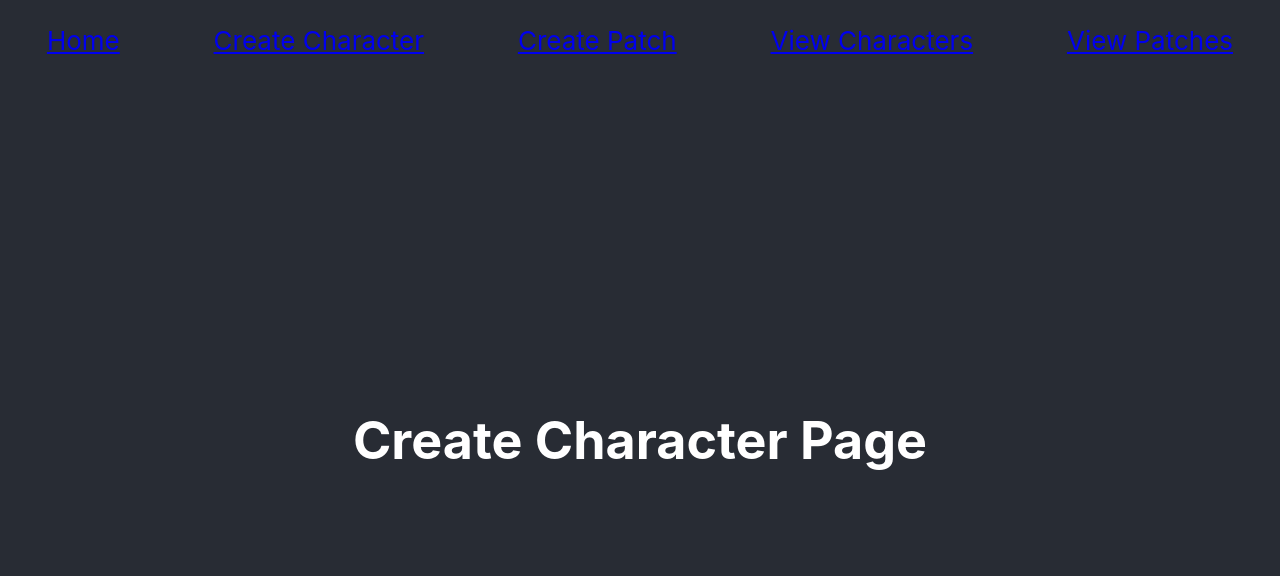
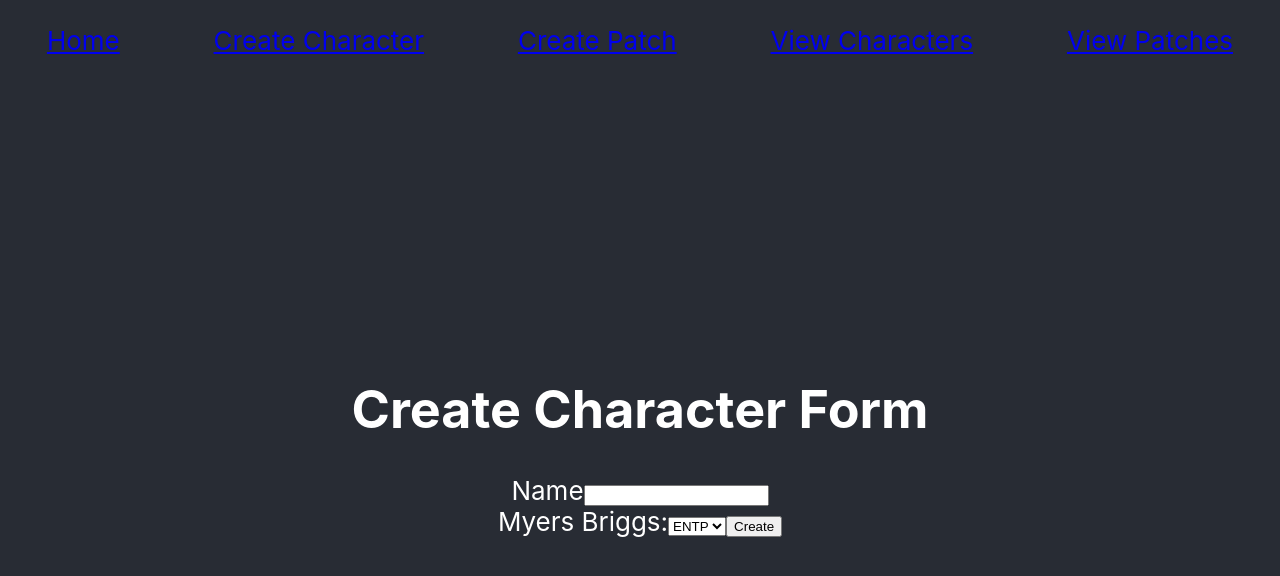
Before and after one commit to xdeathofmojox/punkin_patch, a React (Create React App) app: page /createCharacter in a window 1280 px wide. Shown: the top 576 px of the page. Built offline with nearby package versions, Linux system fonts and the light colour scheme.

Commit message:
Add basic form for character creation

```diff
--- a/src/Components/CreateCharacterForm.js
+++ b/src/Components/CreateCharacterForm.js
@@ -0,0 +1,73 @@
+import React from 'react';
+
+class CreateCharacterForm extends React.Component {
+    constructor(props) {
+      super(props);
+      this.state = {
+        name: "",
+        myers_briggs: "entp"
+      };
+
+      this.handleInputChange = this.handleInputChange.bind(this);
+      this.handleSubmit = this.handleSubmit.bind(this);
+    }
+
+    handleInputChange(event) {
+      const target = event.target;
+      const value = target.type === 'checkbox' ? target.checked : target.value;
+      const name = target.name;
+
+      this.setState({
+        [name]: value
+      });
+    }
+
+    handleSubmit(event) {
+        console.log(this.state.name);
+        console.log(this.state.myers_briggs);
+        event.preventDefault();
+    }
+
+    render() {
+      return (
+        <form onSubmit={this.handleSubmit}>
+          <label>
+            Name
+            <input
+              name="name"
+              type="text"
+              value={this.state.name}
+              onChange={this.handleInputChange} />
+          </label>
+          <br />
+          <label>
+            Myers Briggs:
+            <select
+              name="myers_briggs"
+              value={this.state.myers_briggs}
+              onChange={this.handleInputChange}>
+                <option value="istj">ISTJ</option>
+                <option value="isfj">ISFJ</option>
+                <option value="infj">INFJ</option>
+                <option value="intj">INTJ</option>
+                <option value="istp">ISTP</option>
+                <option value="isfp">ISFP</option>
+                <option value="infp">INFP</option>
+                <option value="intp">INTP</option>
+                <option value="estj">ESTJ</option>
+                <option value="esfj">ESFJ</option>
+                <option value="enfj">ENFJ</option>
+                <option value="entj">ENTJ</option>
+                <option value="estp">ESTP</option>
+                <option value="esfp">ESFP</option>
+                <option value="enfp">ENFP</option>
+                <option value="entp">ENTP</option>
+            </select>
+          </label>
+          <input type="submit" value="Create" />
+        </form>
+      );
+    }
+  }
+
+  export default CreateCharacterForm;
--- a/src/Components/CreateCharacterPage.js
+++ b/src/Components/CreateCharacterPage.js
@@ -1,8 +1,11 @@
+import CreateCharacterForm from "./CreateCharacterForm"
+
 function CreateCharacterPage()
 {
     return (
         <div>
-            <h1>Create Character Page</h1>
+            <h1>Create Character Form</h1>
+            <CreateCharacterForm />
         </div>
     );
 }
```
